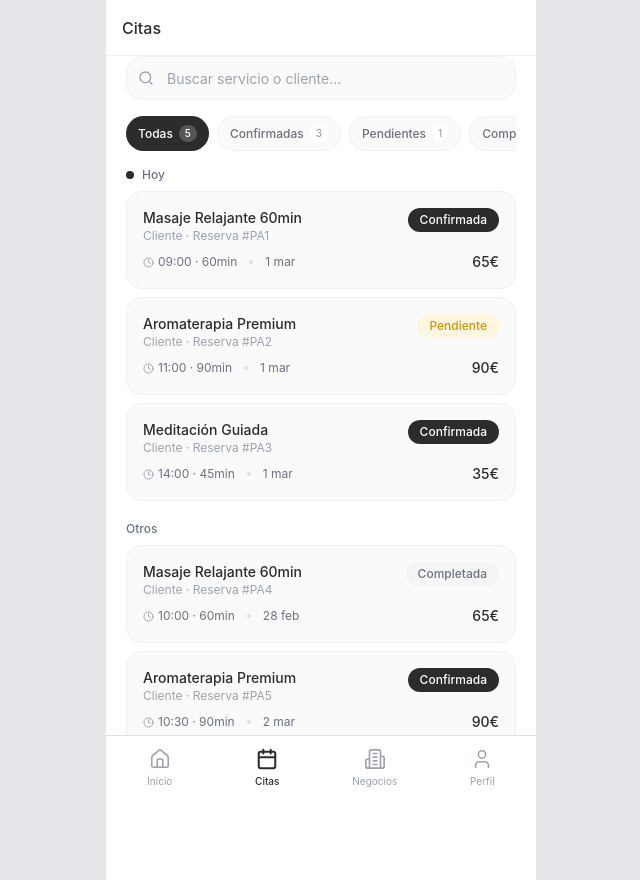
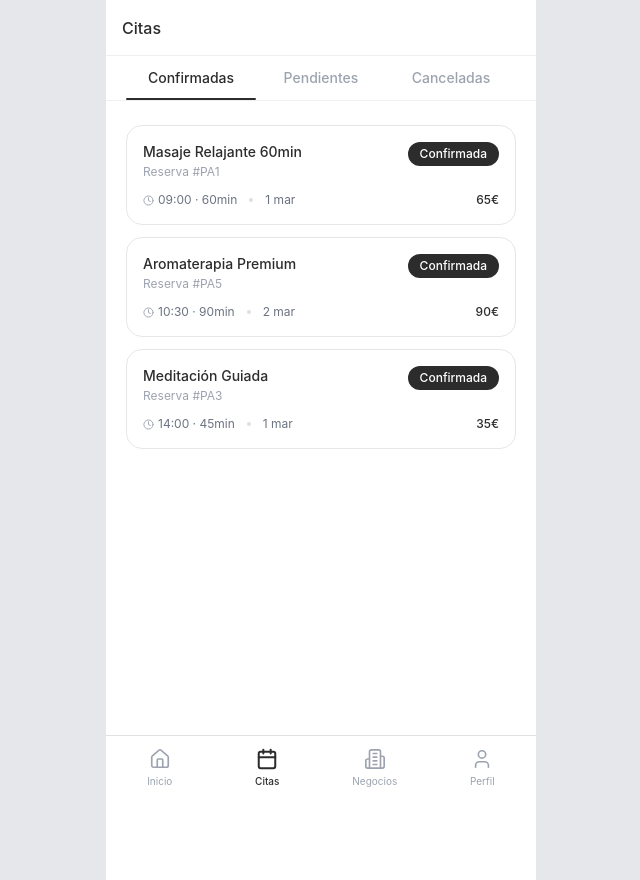
Before and after one commit to Haliam/Bookas, a React (Vite) app: page /provider/appointments in a window 1280 px wide. Shown: the whole page, without its empty margins (319-959 px from the left). Built offline with nearby package versions, Linux system fonts and the light colour scheme.

Commit message:
Refactor ProviderAppointments to filter and sort appointments by status, and update UI components for better clarity

```diff
--- a/src/app/screens/provider/Dashboard.tsx
+++ b/src/app/screens/provider/Dashboard.tsx
@@ -19,7 +19,10 @@ export function ProviderDashboard() {
 
   const firstName = user.name.split(" ")[0];
   const today = new Date().toLocaleDateString("es-ES", { weekday: "long", day: "numeric", month: "long" });
-  const upcomingAppts = PROVIDER_APPOINTMENTS.slice(0, 5);
+  const upcomingAppts = PROVIDER_APPOINTMENTS
+    .filter(a => a.status === "confirmed")
+    .sort((a, b) => a.time.localeCompare(b.time))
+    .slice(0, 5);
 
   return (
     <div className="min-h-screen bg-white">
--- a/src/app/screens/provider/ProviderAppointments.tsx
+++ b/src/app/screens/provider/ProviderAppointments.tsx
@@ -1,128 +1,65 @@
 import { useState } from "react";
 import { useNavigate } from "react-router";
-import { Clock, Search, Filter } from "lucide-react";
+import { Clock } from "lucide-react";
 import { PROVIDER_APPOINTMENTS } from "../../data/mockData";
 import { StatusBadge } from "../../components/ui/Badge";
 import { EmptyState } from "../../components/ui/EmptyState";
 import { TopBar } from "../../components/navigation/TopBar";
 
-type Filter2 = "all" | "confirmed" | "pending" | "completed" | "cancelled";
+type FilterTab = "confirmed" | "pending" | "cancelled";
 
 export function ProviderAppointments() {
   const navigate = useNavigate();
-  const [filter, setFilter] = useState<Filter2>("all");
-  const [search, setSearch] = useState("");
+  const [filter, setFilter] = useState<FilterTab>("confirmed");
 
-  const filtered = PROVIDER_APPOINTMENTS.filter(a => {
-    const matchFilter = filter === "all" || a.status === filter;
-    const matchSearch = !search || a.serviceName.toLowerCase().includes(search.toLowerCase());
-    return matchFilter && matchSearch;
-  });
+  const filtered = PROVIDER_APPOINTMENTS
+    .filter(a => a.status === filter)
+    .sort((a, b) => a.time.localeCompare(b.time));
 
-  const statusCounts = {
-    all: PROVIDER_APPOINTMENTS.length,
-    confirmed: PROVIDER_APPOINTMENTS.filter(a => a.status === "confirmed").length,
-    pending: PROVIDER_APPOINTMENTS.filter(a => a.status === "pending").length,
-    completed: PROVIDER_APPOINTMENTS.filter(a => a.status === "completed").length,
-    cancelled: PROVIDER_APPOINTMENTS.filter(a => a.status === "cancelled").length,
-  };
-
-  const filterLabels: Record<Filter2, string> = {
-    all: "Todas",
-    confirmed: "Confirmadas",
-    pending: "Pendientes",
-    completed: "Completadas",
-    cancelled: "Canceladas",
-  };
-
-  const today = new Date().toISOString().split("T")[0];
-  const todayAppts = filtered.filter(a => a.date === "2026-03-01");
-  const otherAppts = filtered.filter(a => a.date !== "2026-03-01");
+  const tabs: { key: FilterTab; label: string }[] = [
+    { key: "confirmed", label: "Confirmadas" },
+    { key: "pending", label: "Pendientes" },
+    { key: "cancelled", label: "Canceladas" },
+  ];
 
   return (
     <div className="min-h-screen bg-white">
       <TopBar title="Citas" light />
 
-      <div className="px-5 pb-4">
-        {/* Search */}
-        <div className="relative mb-4">
-          <Search size={16} className="absolute left-3 top-1/2 -translate-y-1/2 text-[#9CA3AF]" />
-          <input
-            type="text"
-            value={search}
-            onChange={e => setSearch(e.target.value)}
-            placeholder="Buscar servicio o cliente..."
-            className="w-full h-11 bg-[#FAFAFA] rounded-2xl pl-10 pr-4 text-sm text-[#2C2C2C] placeholder:text-[#9CA3AF] border border-[#F0F0F0] focus:outline-none focus:border-[#E0E0E0]"
-          />
+      {/* Tabs */}
+      <div className="flex border-b border-[#F0F0F0] px-5">
+        {tabs.map(({ key, label }) => (
+          <button
+            key={key}
+            onClick={() => setFilter(key)}
+            className={`flex-1 py-3 text-sm font-medium transition-colors relative ${
+              filter === key ? "text-[#2C2C2C]" : "text-[#9CA3AF]"
+            }`}
+          >
+            {label}
+            {filter === key && (
+              <span className="absolute bottom-0 left-0 right-0 h-0.5 bg-[#2C2C2C] rounded-full" />
+            )}
+          </button>
+        ))}
       </div>
 
-        {/* Filter pills */}
-        <div className="flex gap-2 overflow-x-auto scrollbar-none pb-4">
-          {(Object.keys(filterLabels) as Filter2[]).map(f => {
-            const count = statusCounts[f];
-            return (
-              <button
-                key={f}
-                onClick={() => setFilter(f)}
-                className={`flex items-center gap-1.5 px-3 py-2 rounded-full whitespace-nowrap text-xs shrink-0 transition-all ${
-                  filter === f
-                    ? "bg-[#2C2C2C] text-white"
-                    : "bg-[#FAFAFA] text-[#6B7280] border border-[#F0F0F0]"
-                }`}
-              >
-                {filterLabels[f]}
-                <span className={`text-[10px] px-1.5 py-0.5 rounded-full ${
-                  filter === f ? "bg-white/20 text-white" : "bg-white text-[#9CA3AF]"
-                }`}>
-                  {count}
-                </span>
-              </button>
-            );
-          })}
-        </div>
-
-        {/* Results */}
+      <div className="px-5 py-6">
         {filtered.length === 0 ? (
           <EmptyState
             emoji="📋"
             title="Sin citas"
-            description="No hay citas que coincidan con los filtros aplicados"
+            description="No hay citas en esta categoría"
           />
         ) : (
-          <div className="flex flex-col gap-5">
-            {/* Today */}
-            {todayAppts.length > 0 && (
-              <div>
-                <div className="flex items-center gap-2 mb-2">
-                  <div className="w-2 h-2 rounded-full bg-[#2C2C2C]" />
-                  <p className="text-xs text-[#6B7280] font-medium">Hoy</p>
-                </div>
-                <div className="flex flex-col gap-2">
-                  {todayAppts.map(appt => (
-                    <AppointmentRow
+          <div className="flex flex-col gap-3">
+            {filtered.map(appt => (
+              <AppointmentCard
                 key={appt.id}
                 appt={appt}
                 onClick={() => navigate(`/provider/appointments/${appt.id}`)}
               />
             ))}
-                </div>
-              </div>
-            )}
-
-            {otherAppts.length > 0 && (
-              <div>
-                <p className="text-xs text-[#6B7280] font-medium mb-2">Otros</p>
-                <div className="flex flex-col gap-2">
-                  {otherAppts.map(appt => (
-                    <AppointmentRow
-                      key={appt.id}
-                      appt={appt}
-                      onClick={() => navigate(`/provider/appointments/${appt.id}`)}
-                    />
-                  ))}
-                </div>
-              </div>
-            )}
           </div>
         )}
       </div>
@@ -130,27 +67,27 @@ export function ProviderAppointments() {
   );
 }
 
-function AppointmentRow({ appt, onClick }: { appt: any; onClick: () => void }) {
+function AppointmentCard({ appt, onClick }: { appt: any; onClick: () => void }) {
   return (
     <div
       onClick={onClick}
-      className="bg-[#FAFAFA] rounded-2xl p-4 cursor-pointer hover:bg-[#F5F5F5] transition-colors border border-[#F0F0F0]"
+      className="bg-white border border-[#E5E7EB] rounded-2xl p-4 cursor-pointer hover:border-[#D1D5DB] hover:shadow-sm transition-all"
     >
-      <div className="flex items-start justify-between gap-3 mb-2">
+      <div className="flex items-start justify-between gap-3 mb-3">
         <div>
           <p className="text-sm font-medium text-[#2C2C2C]">{appt.serviceName}</p>
-          <p className="text-xs text-[#9CA3AF]">Cliente · Reserva #{appt.id.toUpperCase()}</p>
+          <p className="text-xs text-[#9CA3AF] mt-0.5">Reserva #{appt.id.toUpperCase()}</p>
         </div>
         <StatusBadge status={appt.status} />
       </div>
-      <div className="flex items-center gap-3">
-        <div className="flex items-center gap-1">
+      <div className="flex items-center gap-3 text-xs text-[#6B7280]">
+        <span className="flex items-center gap-1">
           <Clock size={11} className="text-[#9CA3AF]" />
-          <span className="text-xs text-[#6B7280]">{appt.time} · {appt.duration}min</span>
-        </div>
-        <div className="w-1 h-1 rounded-full bg-[#E0E0E0]" />
-        <span className="text-xs text-[#6B7280]">{new Date(appt.date + "T12:00").toLocaleDateString("es-ES", { day: "numeric", month: "short" })}</span>
-        <span className="text-sm font-medium text-[#2C2C2C] ml-auto">{appt.price}€</span>
+          {appt.time} · {appt.duration}min
+        </span>
+        <span className="w-1 h-1 rounded-full bg-[#E0E0E0]" />
+        <span>{new Date(appt.date + "T12:00").toLocaleDateString("es-ES", { day: "numeric", month: "short" })}</span>
+        <span className="font-medium text-[#2C2C2C] ml-auto">{appt.price}€</span>
       </div>
     </div>
   );
```
Lines whose indentation alone changed are shown as unchanged.
